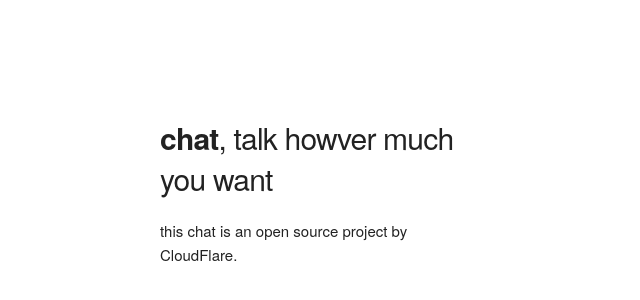
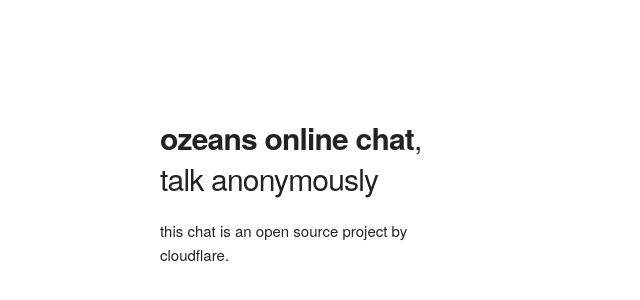
Before and after one commit to lillySund/ozeans-chat, a React app: page public/index.html in a window 1280 px wide. Shown: the part 122-422 px from the top of the page, without its empty margins (0-640 px from the left). Built offline with nearby package versions, Linux system fonts and the light colour scheme.

Commit message:
Update index.html

```diff
--- a/public/index.html
+++ b/public/index.html
@@ -31,9 +31,9 @@
     <div class="container" style="width: 95%; height: 100%">
       <div class="row" style="height: 100%">
         <div class="one-third column" style="margin-top: 25%">
-          <h4><b>chat</b>, talk howver much you want </h4>
+          <h4><b>ozeans online chat</b>, talk anonymously</h4>
           <p>
-            this chat is an open source project by CloudFlare.
+            this chat is an open source project by cloudflare.
           </p>
         </div>
         <div class="two-thirds column" id="root"></div>
```
